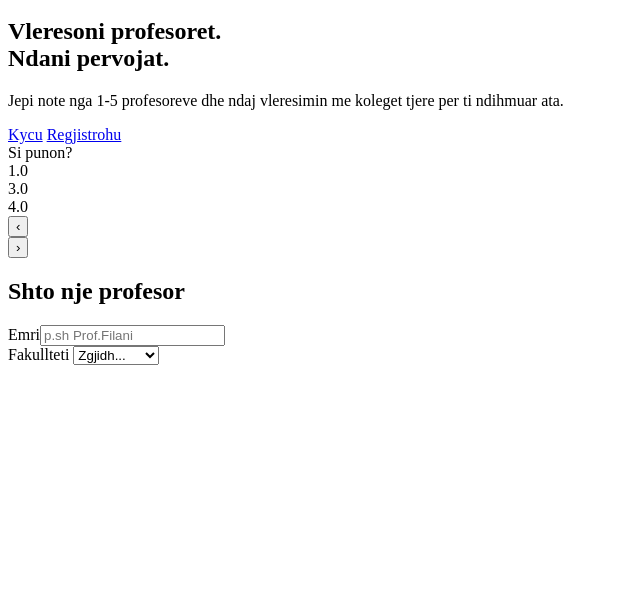
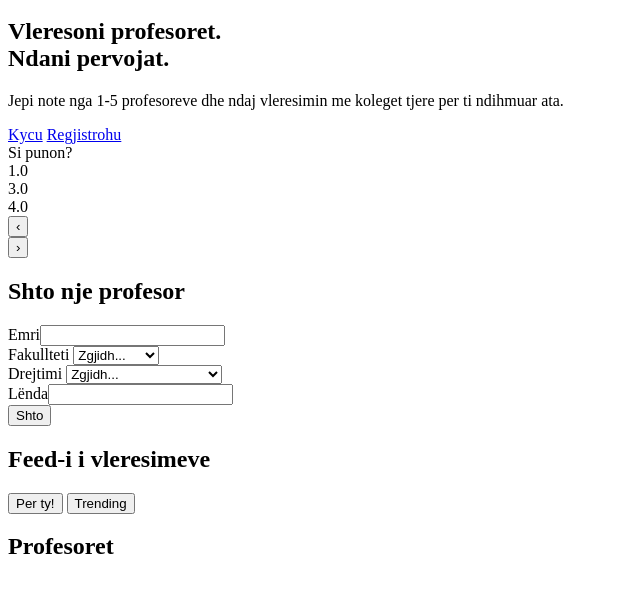
Before and after one commit to Amariqitaku/ProjektiQyshOProfa, a plain HTML site: page index.html in a window 1280 px wide. Shown: the part 190-782 px from the top of the page, without its empty margins (0-640 px from the left). Drawn offline with Linux system fonts and the light colour scheme.

Commit message:
index pom doket u kry

```diff
--- a/index.html
+++ b/index.html
@@ -65,12 +65,7 @@
         <form id="shto-profesor-form" novalidate>
           <div class="field">
             <label for="name">Emri</label
-            ><input
-              type="text"
-              id="name"
-              name="name"
-              placeholder="p.sh Prof.Filani"
-            />
+            ><input type="text" id="name" name="name" />
           </div>
           <div class="field">
             <label for="fakullteti">Fakullteti</label>
@@ -83,8 +78,46 @@
               <option>Heimerer</option>
             </select>
           </div>
+          <div class="field">
+            <label for="drejtimi">Drejtimi</label>
+            <select name="drejtimi" id="drejtimi">
+              <option value="">Zgjidh...</option>
+              <option>Shkenca Kompjuterike</option>
+              <option>Inxhinieri</option>
+              <option>Dizajn Grafik</option>
+            </select>
+          </div>
+          <div class="field">
+            <label for="lenda">Lënda</label
+            ><input type="text" id="lenda" name="lenda" />
+          </div>
+          <button type="submit" class="btn">Shto</button>
+          <p id="add-msg" class="form-msg" role="status"></p>
         </form>
       </section>
+
+      <div class="layout">
+        <div class="kolona-kryesore">
+          <section aria-labelledby="feed-home">
+            <h2 id="feed-home">Feed-i i vleresimeve</h2>
+            <div class="tabs" role="tablist">
+              <button class="tab active" data-tab="ty">Per ty!</button>
+              <button class="tab" data-tab="trending">Trending</button>
+            </div>
+            <div class="cards" id="feed-fyp" data-panel="ty"></div>
+            <div
+              class="cards"
+              id="feed-trending"
+              data-panel="trending"
+              hidden
+            ></div>
+          </section>
+        </div>
+        <aside aria-labelledby="profesoret-home">
+          <h2 id="profesoret-home">Profesoret</h2>
+          <div class="cards" id="profa-list"></div>
+        </aside>
+      </div>
     </main>
   </body>
 </html>
```
